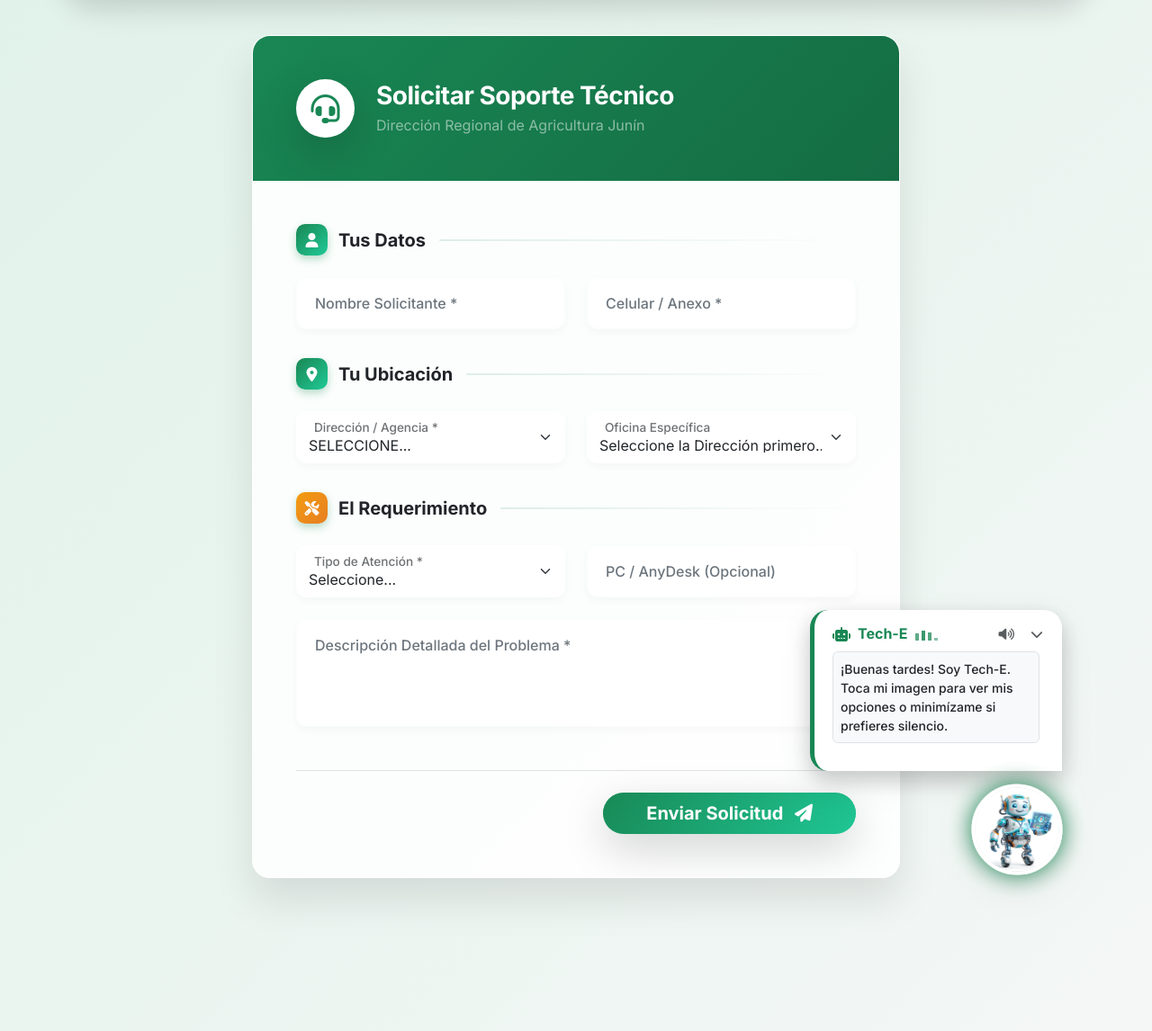
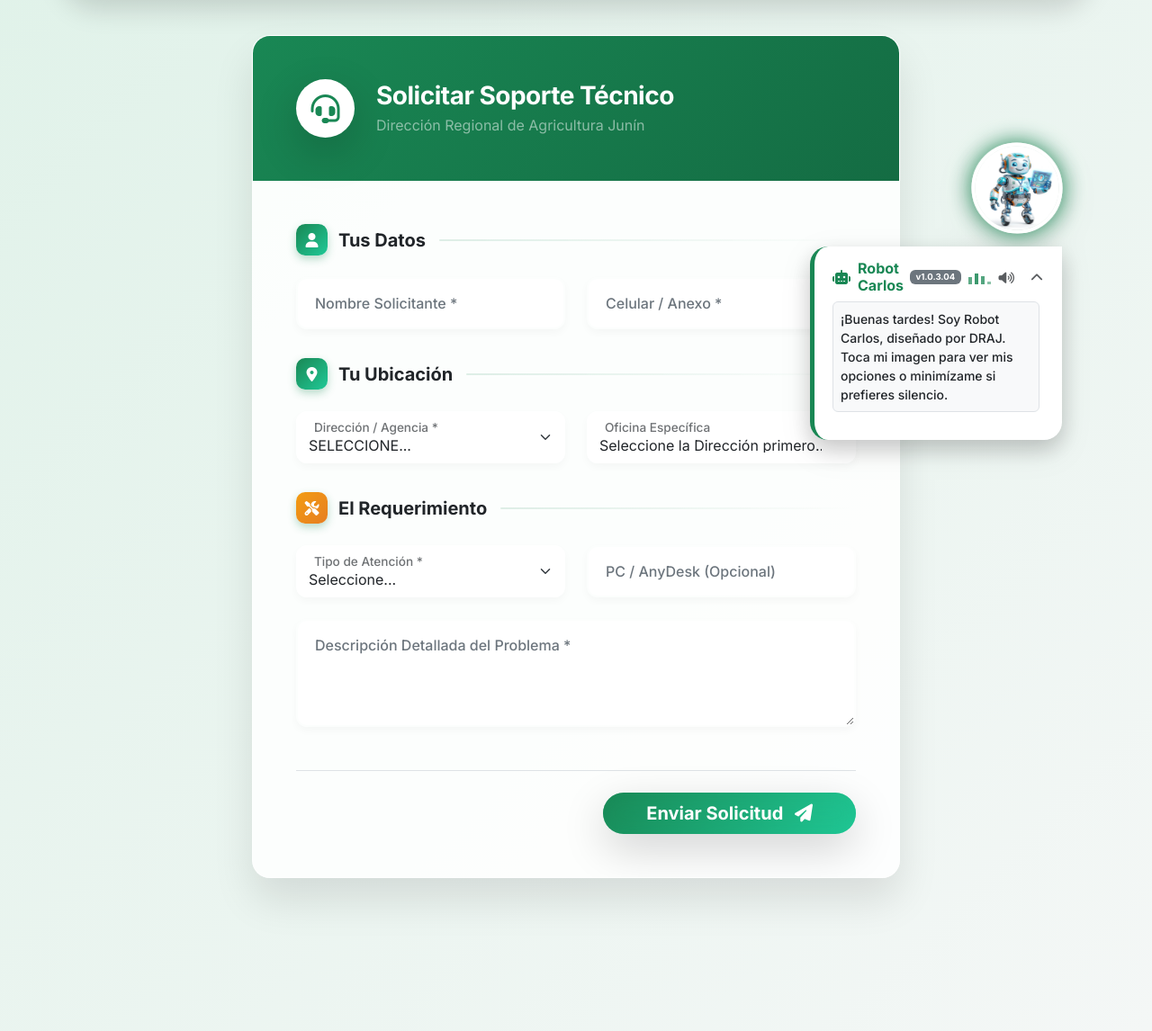
Before and after one commit to raulmarincarlos-eng/soporte-draj, a Flask app: page /solicitar in a window 1280 px wide. Shown: the part 87-1233 px from the top of the page at 90% size. Run offline with Flask 3, Linux system fonts and the light colour scheme.

Commit message:
Actualizacion 1.0.3.04: Rename to Robot Carlos, move to top right

```diff
--- a/templates/solicitar.html
+++ b/templates/solicitar.html
@@ -10,7 +10,7 @@
     /* WIDGET DEL ROBOT FIJO */
     #robot-widget {
         position: fixed;
-        bottom: 100px;
+        top: 15vh;
         right: 30px;
         z-index: 9999;
         display: flex;
@@ -47,16 +47,16 @@
     }
     .speech-bubble {
         background: #fff;
-        border-radius: 20px 20px 0 20px;
+        border-radius: 20px 0 20px 20px;
         padding: 15px 20px;
         border-left: 5px solid #198754;
         box-shadow: 0 10px 25px rgba(0,0,0,0.15);
         max-width: 280px;
-        margin-bottom: 15px;
+        margin-top: 15px;
         animation: popIn 0.5s cubic-bezier(0.175, 0.885, 0.32, 1.275) forwards;
         opacity: 0;
         transform: scale(0.5);
-        transform-origin: bottom right;
+        transform-origin: top right;
         transition: max-height 0.4s cubic-bezier(0, 1, 0.5, 1), padding 0.4s ease, opacity 0.3s;
         max-height: 500px;
         overflow: hidden;
@@ -65,7 +65,7 @@
         max-height: 0;
         padding-top: 0;
         padding-bottom: 0;
-        margin-bottom: 0;
+        margin-top: 0;
         opacity: 0;
         border: none;
     }
@@ -391,10 +391,11 @@ document.getElementById('form-solicitud').addEventListener('submit', function()
 
 <!-- WIDGET DEL ROBOT FIJO (Interactivo 2.0) -->
 <div id="robot-widget">
+    <img src="{{ url_for('static', filename='img/robot.jpg') }}" alt="Robot Soporte" class="robot-avatar" id="robot-img" style="cursor: pointer;" onclick="toggleFAQ()">
     <div class="speech-bubble" id="robot-bubble">
         <div class="d-flex justify-content-between align-items-center mb-1">
             <h6 class="fw-bold text-success mb-0 d-flex align-items-center">
-                <i class="fas fa-robot me-2"></i>Tech-E
+                <i class="fas fa-robot me-2"></i>Robot Carlos <span class="badge bg-secondary ms-1" style="font-size: 0.6rem;">v1.0.3.04</span>
                 <div class="sound-waves ms-2" id="sound-waves">
                     <div class="bar"></div><div class="bar"></div><div class="bar"></div><div class="bar"></div>
                 </div>
@@ -404,7 +405,7 @@ document.getElementById('form-solicitud').addEventListener('submit', function()
                     <i class="fas fa-volume-up"></i>
                 </button>
                 <button id="btn-collapse" class="btn btn-sm btn-link text-muted p-0 ms-3" onclick="collapseChat()" title="Minimizar">
-                    <i class="fas fa-chevron-down"></i>
+                    <i class="fas fa-chevron-up"></i>
                 </button>
             </div>
         </div>
@@ -434,7 +435,7 @@ document.getElementById('form-solicitud').addEventListener('submit', function()
             </div>
         </div>
     </div>
-    <img src="{{ url_for('static', filename='img/robot.jpg') }}" alt="Robot Soporte" class="robot-avatar" id="robot-img" style="cursor: pointer;" onclick="toggleFAQ()">
+
 </div>
 
 <!-- SCRIPT PARA EL ROBOT INTERACTIVO 2.0 CON FLUIDEZ -->
@@ -685,7 +686,7 @@ document.getElementById('form-solicitud').addEventListener('submit', function()
             else if (hora < 19) saludo = "¡Buenas tardes!";
             else saludo = "¡Buenas noches!";
 
-            hablarTexto(`${saludo} Soy Tech-E. Toca mi imagen para ver mis opciones o minimízame si prefieres silencio.`);
+            hablarTexto(`${saludo} Soy Robot Carlos, diseñado por DRAJ. Toca mi imagen para ver mis opciones o minimízame si prefieres silencio.`);
         }, 1000);
     });
 </script>
```
